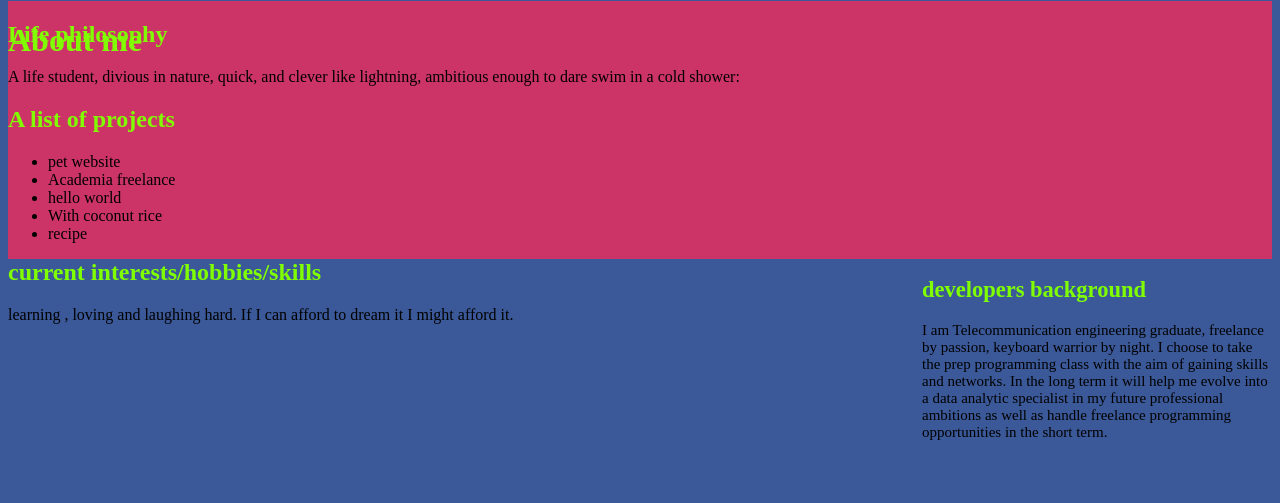
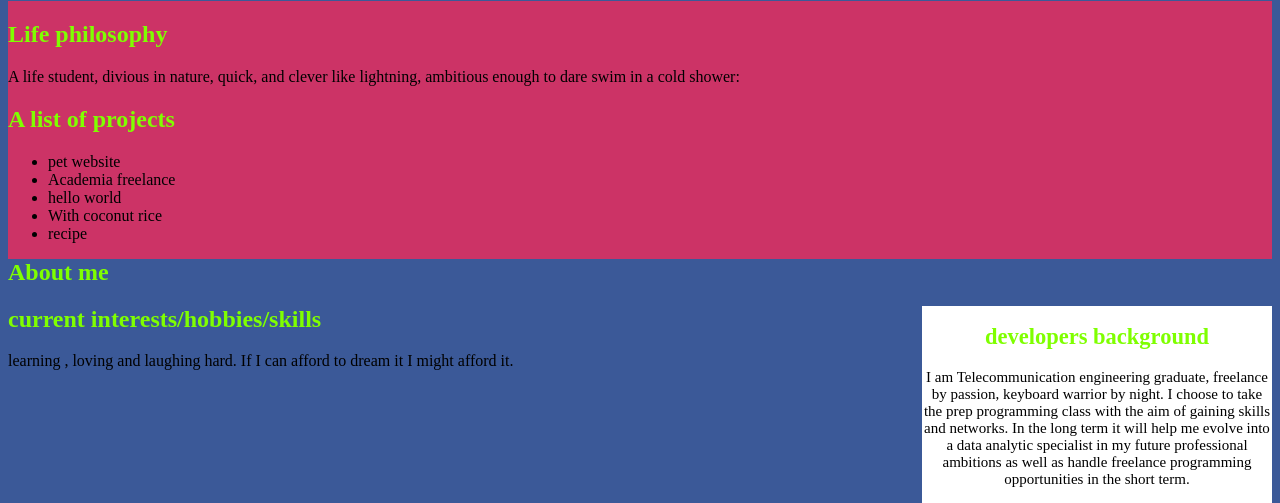
Before and after one commit to soulo3760/soul3760.github.io, a plain HTML site: page Landing.html in a window 1280 px wide. Shown: the part 571-1074 px from the top of the page. Before the commit the page ends 1027 px from the top, so only its background shows below. Drawn offline with Linux system fonts and the light colour scheme.

Commit message:
attainign obectives of the project

```diff
--- a/Landing.html
+++ b/Landing.html
@@ -27,7 +27,7 @@
         <li>recipe</li>
       </ul>
     </div>
-    <h1>About me</h1>
+    <h2>About me</h2>
 
     <div class="column">
       <h2>developers background </h2>
--- a/styles.css
+++ b/styles.css
@@ -39,4 +39,6 @@ main {
     width: 350px;
     float:right;
     font-size: 15px;
+    background-color: white;
+    text-align:center;
   }
```
